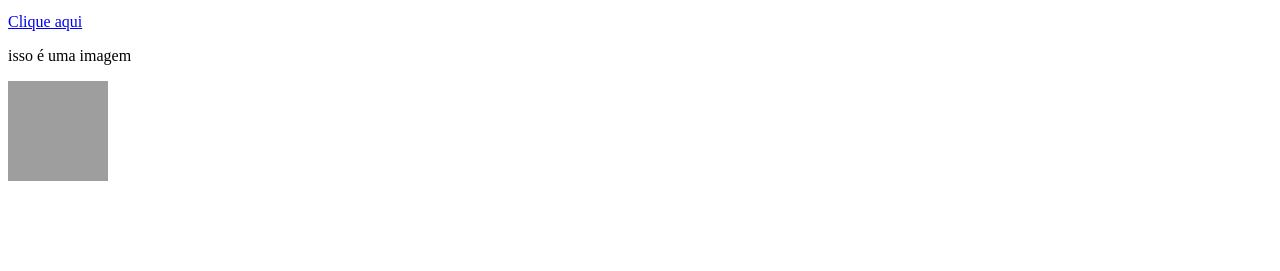
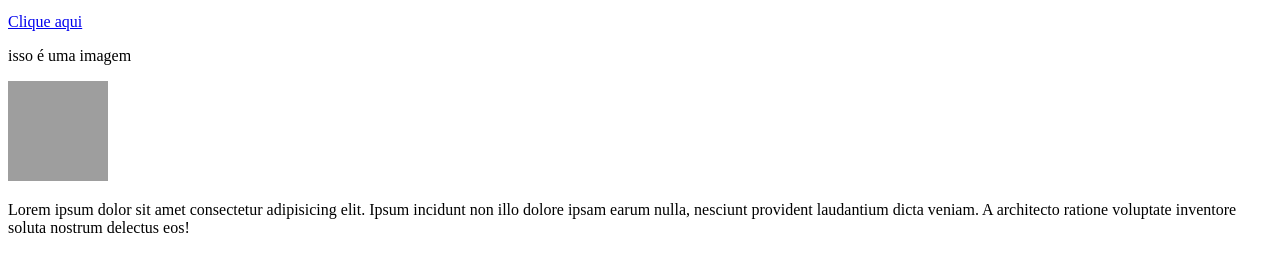
Before and after one commit to Kaike-stack/primeiros_codigos, a plain HTML site: page hello.html in a window 1280 px wide. Shown: the part 101-372 px from the top of the page. Drawn offline with Linux system fonts and the light colour scheme; grey boxes are pictures that could not be loaded.

Commit message:
lorem ipsum

```diff
--- a/hello.html
+++ b/hello.html
@@ -21,6 +21,10 @@
 
     <img src="https://picsum.photos/100" alt="imagem aleatória">
 
+
+<p>Lorem ipsum dolor sit amet consectetur adipisicing elit. Ipsum incidunt non illo dolore ipsam earum nulla, nesciunt provident laudantium dicta veniam. A architecto ratione voluptate inventore soluta nostrum delectus eos!
+</p>
+
 </body>
 
 
```
